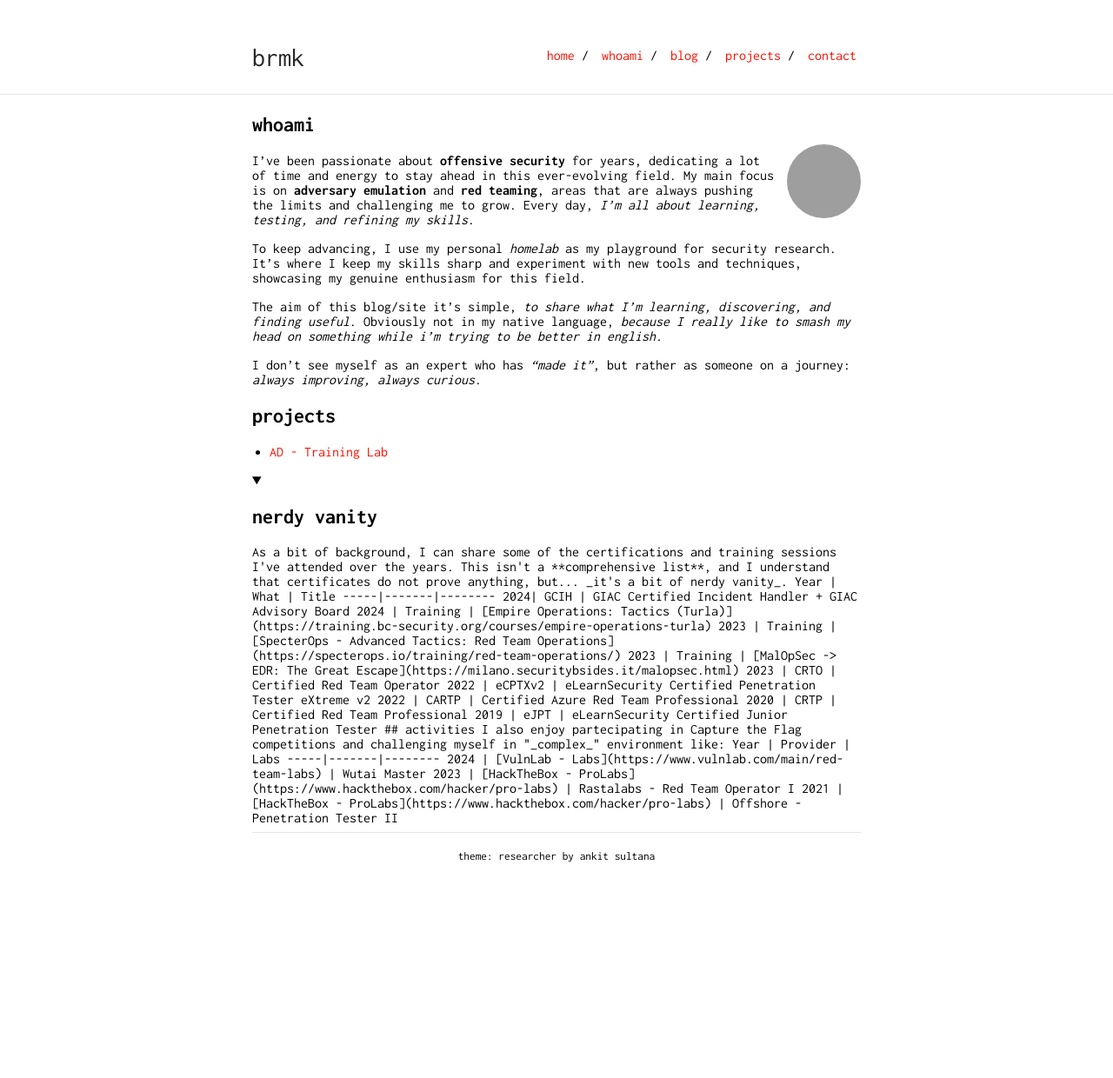
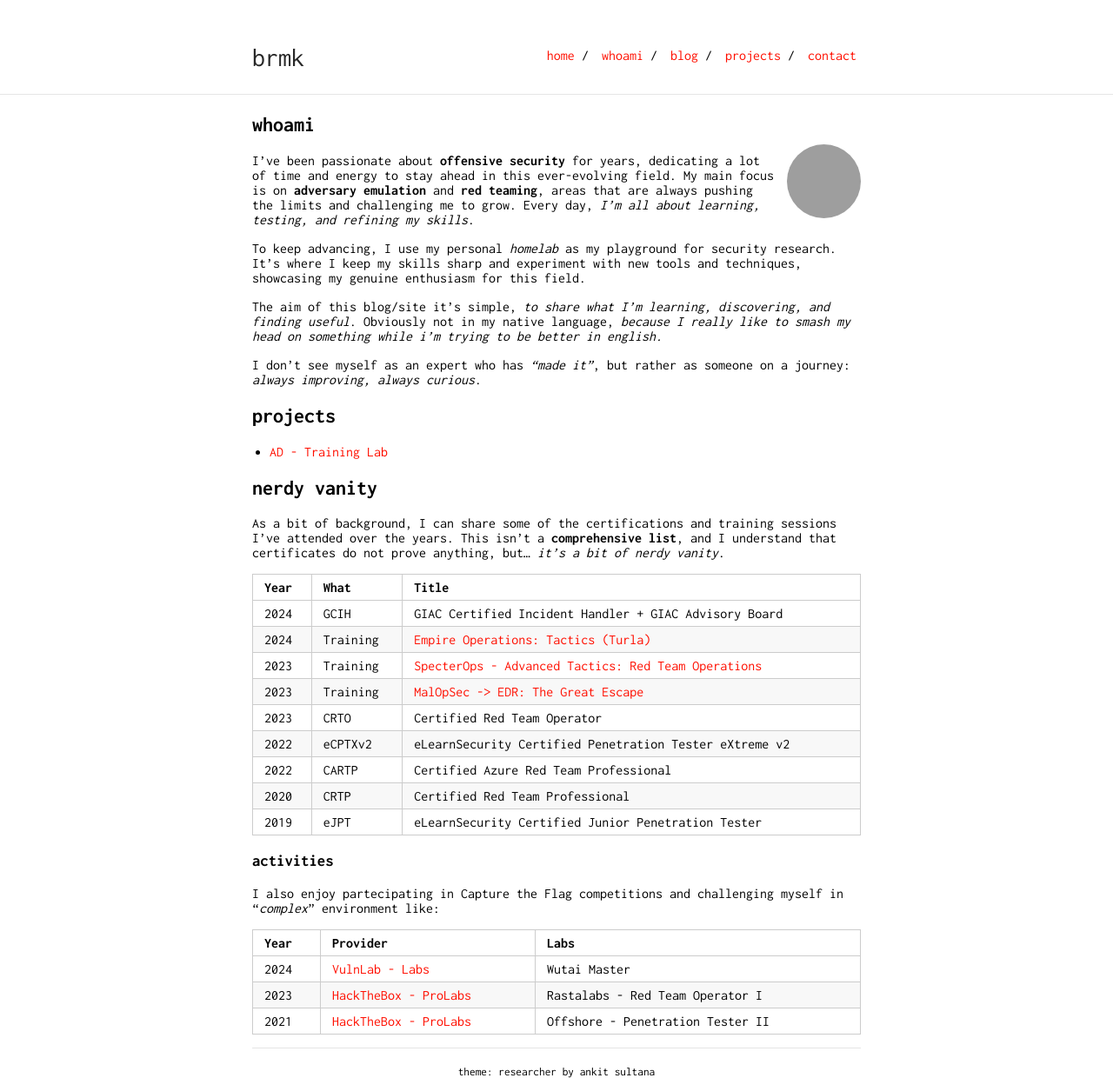
Before and after one commit to brmkit/brmkit.github.io, a Jekyll site: the page built from whoami.md, in a window 1280 px wide. Shown: the whole page at 87% size. Built offline with Jekyll 4.4.1, drawn with Linux system fonts in a browser that asks for light colours; our own code applies the rules of GitHub Pages for plain Markdown files; before the commit the page ends 992 px from its top, so only the background shows below that; grey boxes are pictures that could not be loaded.

Commit message:
aaaaaaanother page fix

```diff
--- a/whoami.md
+++ b/whoami.md
@@ -27,7 +27,7 @@ I don’t see myself as an expert who has *“made it”*, but rather as someone
     {% if forloop.last %}</ul>{% endif %}
     {% endfor %}
 
-<details open><summary><h2>nerdy vanity</h2></summary>
+## nerdy vanity
 As a bit of background, I can share some of the certifications and training sessions I've attended over the years. This isn't a **comprehensive list**, and I understand that certificates do not prove anything, but... _it's a bit of nerdy vanity_.
 
 Year | What | Title
@@ -43,7 +43,7 @@ Year | What | Title
 2019 | eJPT | eLearnSecurity Certified Junior Penetration Tester
 
 
-## activities
+### activities
 I also enjoy partecipating in Capture the Flag competitions and challenging myself in "_complex_" environment like:
 
 Year | Provider | Labs
@@ -51,4 +51,3 @@ Year | Provider | Labs
 2024 | [VulnLab - Labs](https://www.vulnlab.com/main/red-team-labs) | Wutai Master
 2023 | [HackTheBox - ProLabs](https://www.hackthebox.com/hacker/pro-labs) | Rastalabs - Red Team Operator I
 2021 | [HackTheBox - ProLabs](https://www.hackthebox.com/hacker/pro-labs) | Offshore - Penetration Tester II
-</details>
```
